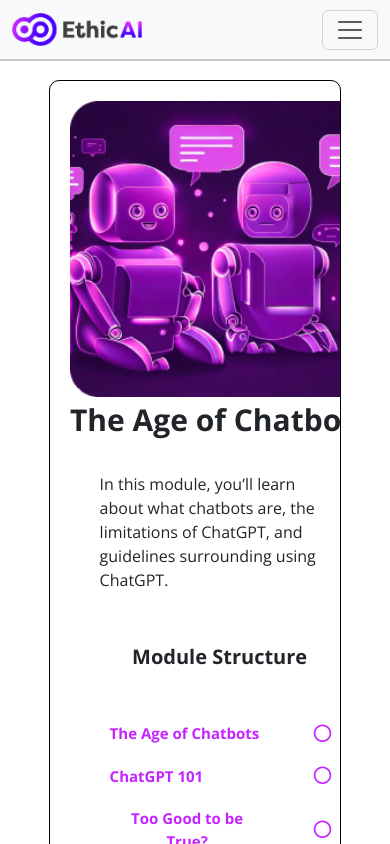
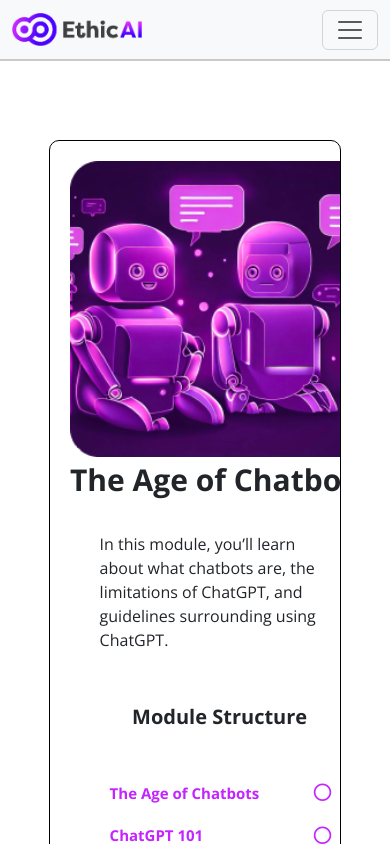
Before and after one commit to harslash/EthicAI, a Vue app in the folder project/ethicai-spa/: page /chatbots in a window 390 px wide. Shown: the top 844 px of the page. Built offline with nearby package versions, Linux system fonts and the light colour scheme.

Commit message:
Made overview pages mobile responsive

```diff
--- a/project/ethicai-spa/src/components/pages/chatbots/chatbots-overview-page.vue
+++ b/project/ethicai-spa/src/components/pages/chatbots/chatbots-overview-page.vue
@@ -68,7 +68,7 @@ export default defineComponent({
 
 @media (max-width: 767.98px) {
    .container-fluid.page-container {
-        height: 120vh
+        height: 1200px;
     }
 }
 </style>
--- a/project/ethicai-spa/src/components/pages/dalle/dalle-overview-page.vue
+++ b/project/ethicai-spa/src/components/pages/dalle/dalle-overview-page.vue
@@ -69,7 +69,7 @@ export default defineComponent({
 
 @media (max-width: 767.98px) {
    .container-fluid.page-container {
-        height: 120vh
+        height: 1200px;
     }
 }
 </style>
--- a/project/ethicai-spa/src/components/pages/deepfakes/deepfakes-overview-page.vue
+++ b/project/ethicai-spa/src/components/pages/deepfakes/deepfakes-overview-page.vue
@@ -62,7 +62,7 @@ export default defineComponent({
 
 @media (max-width: 767.98px) {
     .container-fluid.page-container {
-        height: 120vh
+        height: 1200px;
     }
 }
 </style>
```
